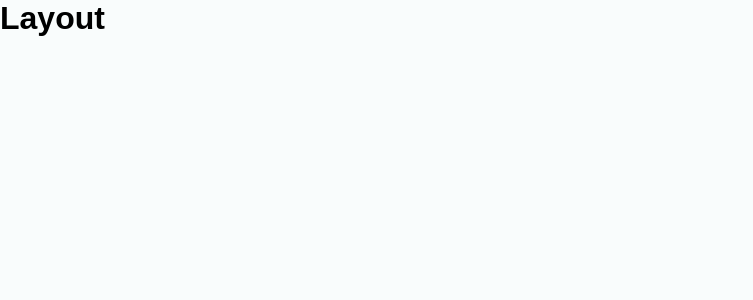
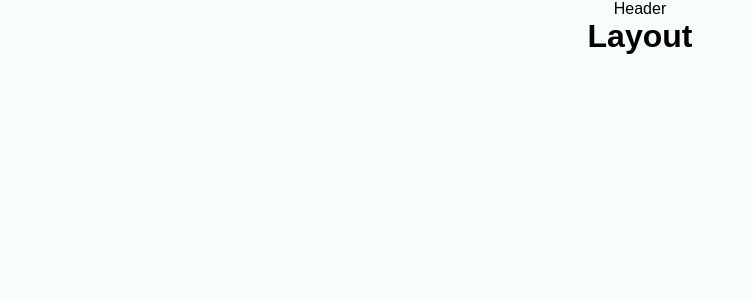
Before and after one commit to ViktorHrimli/Picture_Market, a React (Create React App) app: page / in a window 1280 px wide. Shown: the top 300 px of the page, without its empty margins (0-753 px from the left). Built offline with nearby package versions, Linux system fonts and the light colour scheme.

Commit message:
Create conteiner and section

```diff
--- a/package.json
+++ b/package.json
@@ -7,7 +7,6 @@
     "@testing-library/jest-dom": "^5.16.5",
     "@testing-library/react": "^13.4.0",
     "@testing-library/user-event": "^13.5.0",
-    "cra-template": "1.2.0",
     "modern-normalize": "^1.1.0",
     "react": "^18.2.0",
     "react-dom": "^18.2.0",
@@ -39,8 +38,5 @@
       "last 1 firefox version",
       "last 1 safari version"
     ]
-  },
-  "devDependencies": {
-    "@types/styled-components": "^5.1.26"
   }
 }
--- a/src/components/App.jsx
+++ b/src/components/App.jsx
@@ -1,11 +1,14 @@
 import { Layout } from 'components/Layout/Layout';
+import { Header } from 'components/Header/Header';
 
 const App = () => {
   return (
     <Layout>
-      <header>
+      <Header />
+      <main>
         <h1>Layout</h1>
-      </header>
+      </main>
+      {/* <footer></footer> */}
     </Layout>
   );
 };
--- /dev/null
+++ b/src/components/Header/Header.jsx
@@ -0,0 +1,11 @@
+import { HeaderConteiner, Section } from 'components/Header/Header.styled';
+
+const Header = () => {
+  return (
+    <HeaderConteiner>
+      <Section>Header</Section>
+    </HeaderConteiner>
+  );
+};
+
+export { Header };
--- /dev/null
+++ b/src/components/Header/Header.styled.js
@@ -0,0 +1,9 @@
+import styled from 'styled-components';
+
+export const HeaderConteiner = styled.header``;
+
+export const Section = styled.section`
+  display: flex;
+  flex-direction: column;
+  align-items: center;
+`;
--- a/src/components/Layout/Layout.jsx
+++ b/src/components/Layout/Layout.jsx
@@ -1,4 +1,4 @@
-import { Container } from 'components/Layout/Lyout.styled';
+import { Container } from 'components/Layout/Layout.styled';
 
 const Layout = ({ children }) => {
   return <Container>{children}</Container>;
--- a/src/components/Layout/Lyout.styled.js
+++ b/src/components/Layout/Layout.styled.js
@@ -1,10 +1,15 @@
 import styled from 'styled-components';
 
 export const Container = styled.div`
-  width: 100%;
+  display: flex;
+  flex-direction: column;
+  align-items: center;
+  justify-content: center;
 
   margin-right: auto;
   margin-left: auto;
+
+  width: 100%;
 
   @media screen and (min-width: 320px) {
     width: 320px;
@@ -12,6 +17,7 @@ export const Container = styled.div`
   @media screen and (min-width: 768px) {
     width: 768px;
   }
+
   @media screen and (min-width: 1280px) {
     width: 1280px;
   }
--- /dev/null
+++ b/src/index.css
@@ -0,0 +1,4 @@
+code {
+  font-family: source-code-pro, Menlo, Monaco, Consolas, 'Courier New',
+    monospace;
+}
--- a/src/index.js
+++ b/src/index.js
@@ -5,6 +5,9 @@ import { ThemeProvider } from 'styled-components';
 import App from './components/App';
 
 import { GlobalStyled, theme } from 'styles';
+
+import 'modern-normalize';
+import './index.css';
 
 const root = ReactDOM.createRoot(document.getElementById('root'));
 
```
Also changed, not shown: 1 other file (tests, documents, lock files or other folders).
